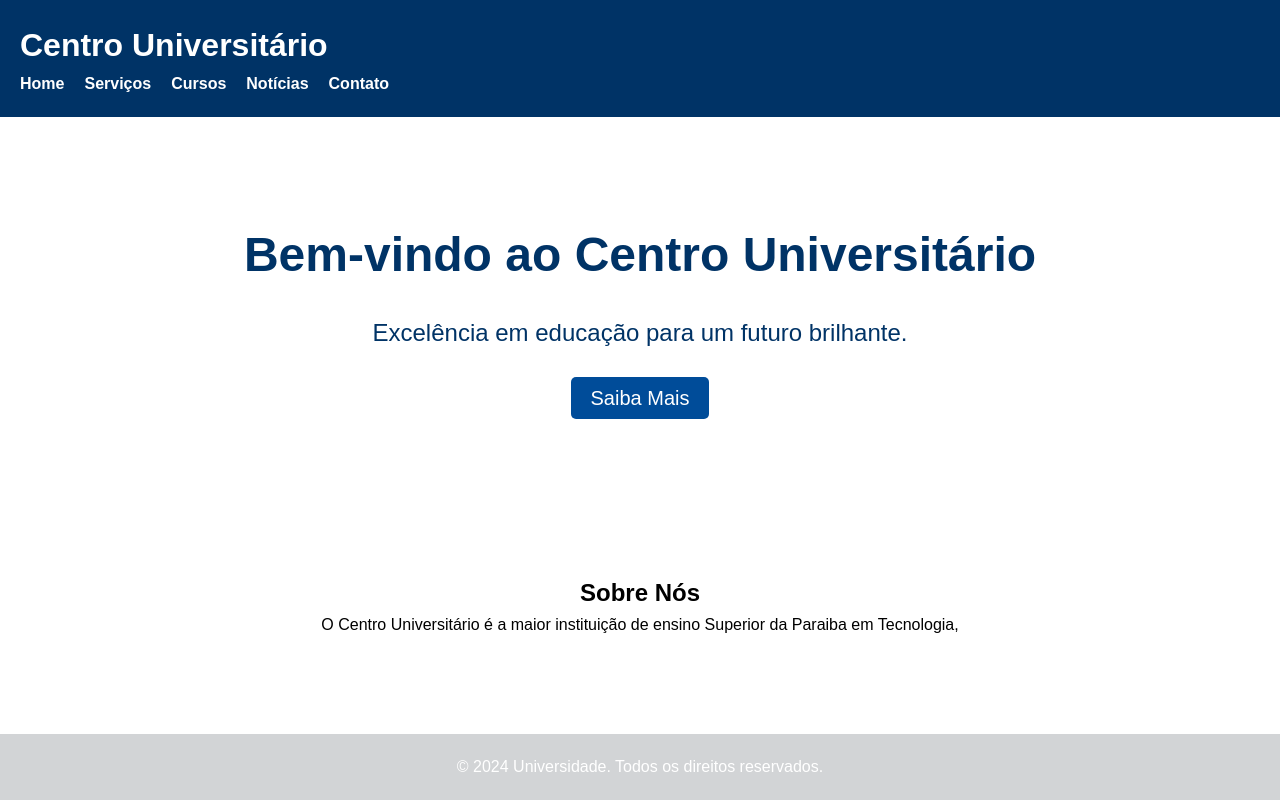
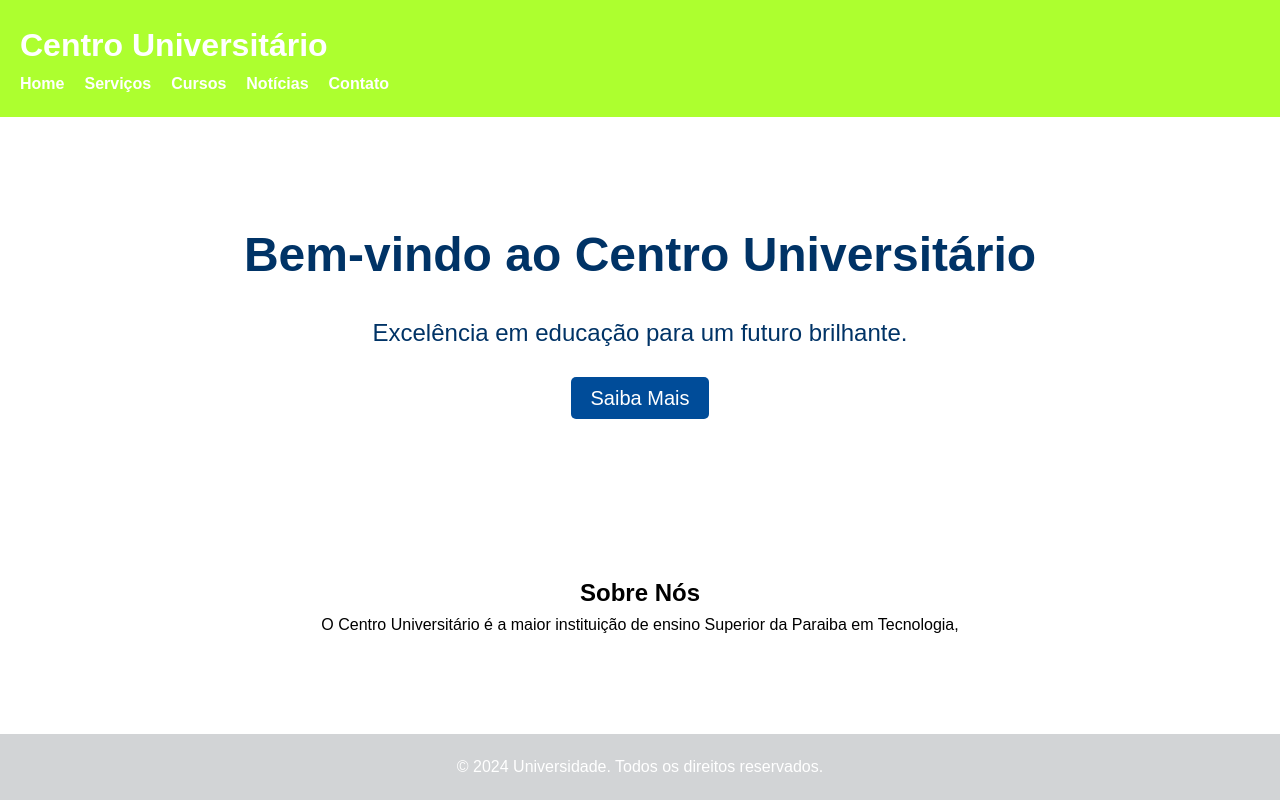
Before and after one commit to EdilsonMaria/Project_AWS_Linux, a plain HTML site: page index.apache/index.html in a window 1280 px wide. Shown: the top 800 px of the page. Drawn offline with Linux system fonts and the light colour scheme.

Commit message:
Ajuste da cor de background

```diff
--- a/index.apache/styles.css
+++ b/index.apache/styles.css
@@ -10,7 +10,7 @@ body {
 }
 
 header {
-    background-color: #003366;
+    background-color: greenyellow;
     color: white;
     padding: 20px 0;
 }
```
